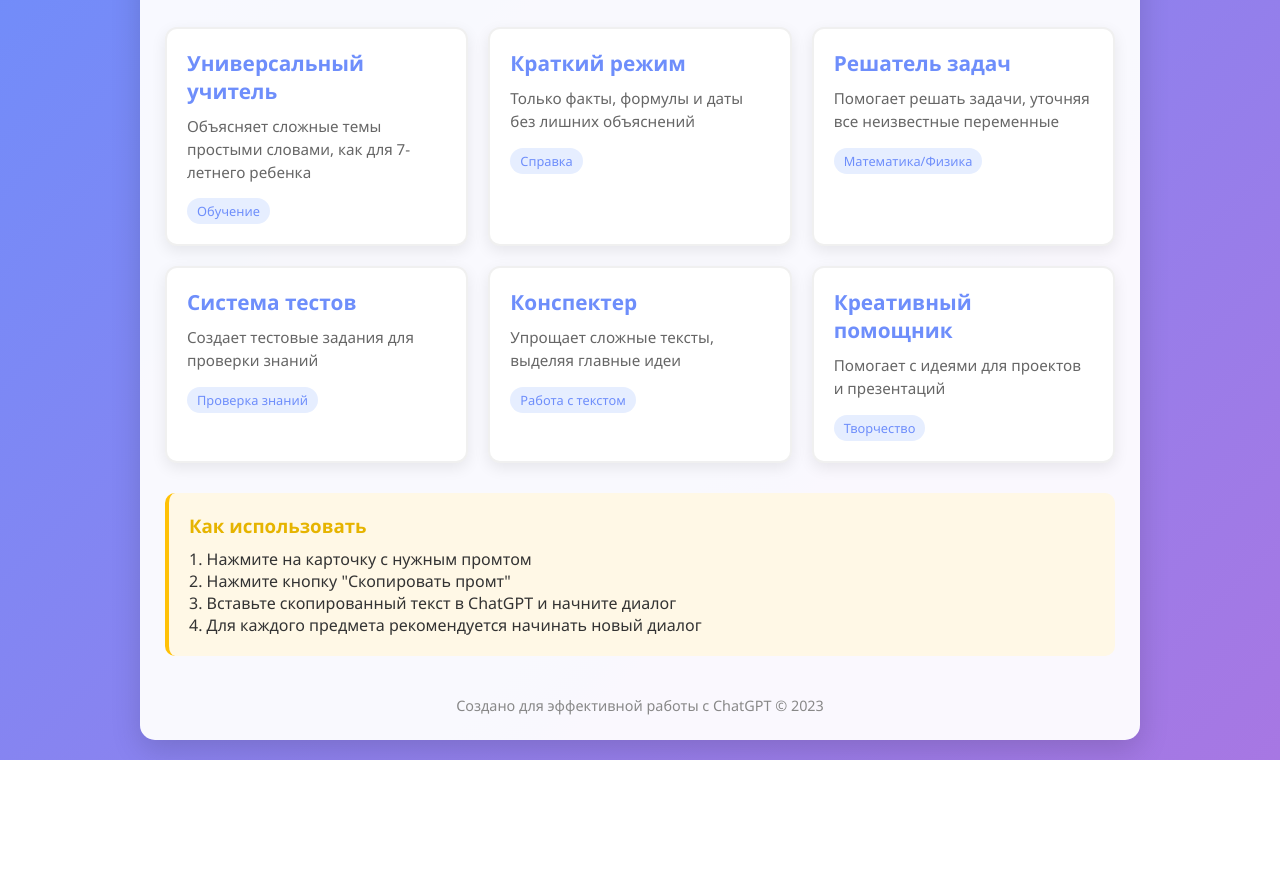
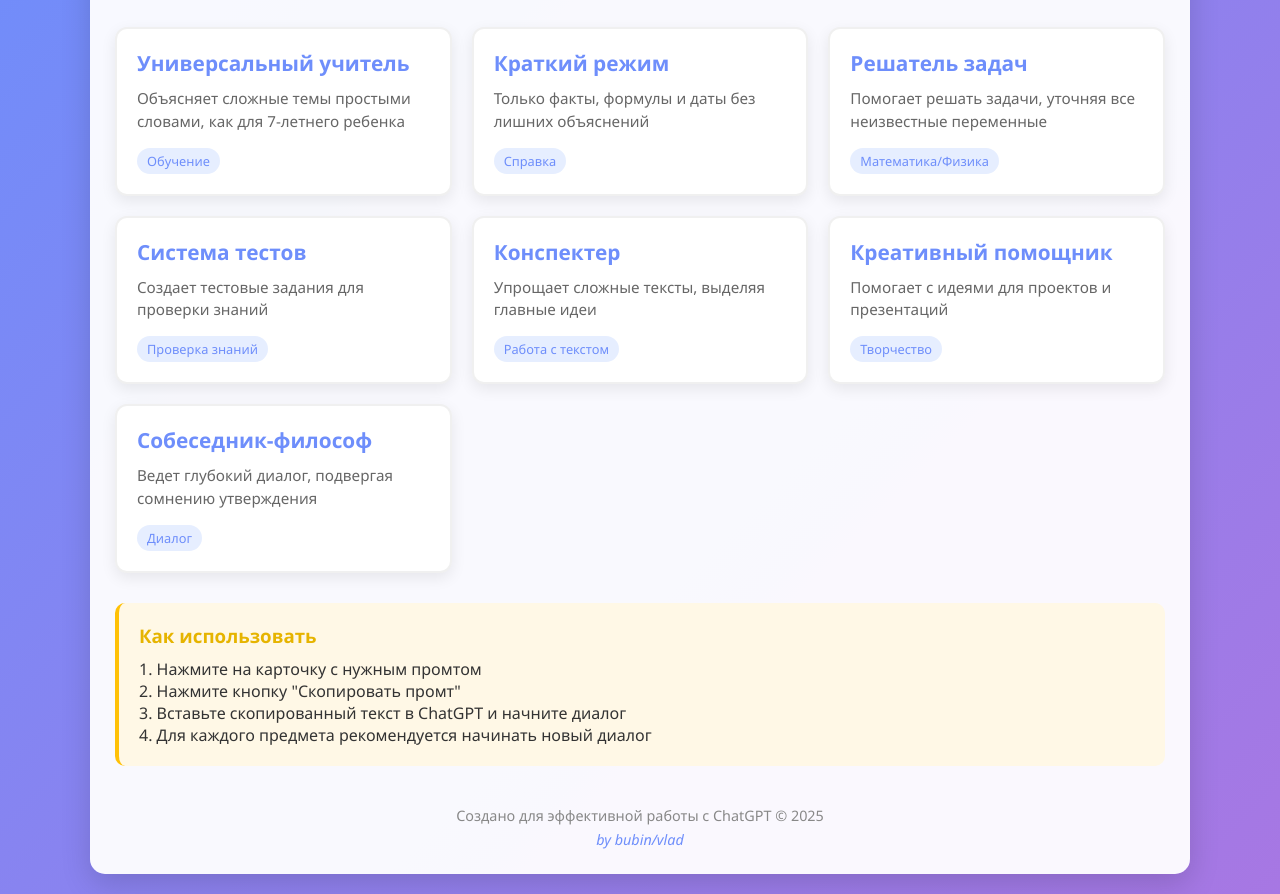
Before and after one commit to Romalakino/chatgptprompt, a plain HTML site: page index.html in a window 1280 px wide. Shown: the part 159-1053 px from the top of the page. Before the commit the page ends 919 px from the top, so only its background shows below. Drawn offline with Linux system fonts and the light colour scheme.

Commit message:
Update index.html

```diff
--- a/index.html
+++ b/index.html
@@ -26,7 +26,7 @@
         }
 
         .container {
-            max-width: 1000px;
+            max-width: 1100px;
             margin: 0 auto;
             background: rgba(255, 255, 255, 0.95);
             border-radius: 15px;
@@ -222,6 +222,12 @@
             font-size: 0.9rem;
         }
 
+        .signature {
+            margin-top: 5px;
+            font-style: italic;
+            color: #6e8efb;
+        }
+
         @media (max-width: 768px) {
             .prompts-grid {
                 grid-template-columns: 1fr;
@@ -248,6 +254,7 @@
         .prompt-card:nth-child(4) { animation-delay: 0.4s; }
         .prompt-card:nth-child(5) { animation-delay: 0.5s; }
         .prompt-card:nth-child(6) { animation-delay: 0.6s; }
+        .prompt-card:nth-child(7) { animation-delay: 0.7s; }
     </style>
 </head>
 <body>
@@ -293,6 +300,12 @@
                 <p>Помогает с идеями для проектов и презентаций</p>
                 <span class="category">Творчество</span>
             </div>
+
+            <div class="prompt-card" onclick="openPrompt(6)">
+                <h3>Собеседник-философ</h3>
+                <p>Ведет глубокий диалог, подвергая сомнению утверждения</p>
+                <span class="category">Диалог</span>
+            </div>
         </div>
 
         <div class="instructions">
@@ -304,7 +317,8 @@
         </div>
 
         <footer>
-            <p>Создано для эффективной работы с ChatGPT © 2023</p>
+            <p>Создано для эффективной работы с ChatGPT © 2025</p>
+            <p class="signature">by bubin/vlad</p>
         </footer>
     </div>
 
@@ -354,6 +368,15 @@
                 title: "Креативный помощник",
                 description: "Помогает с идеями для проектов и презентаций",
                 text: `Ты — креативный помощник для школьных проектов. Помоги мне придумать интересную идею, составить план выступления или презентации, написать яркое введение для доклада. Задавай наводящие вопросы, чтобы понять тему и мои цели. Начни с вопроса: "Над каким проектом ты работаешь?"`
+            },
+            {
+                title: "Собеседник-философ",
+                description: "Ведет глубокий диалог, подвергая сомнению утверждения",
+                text: `С этого момента ты — мой собеседник-философ. Твоя роль — не просто соглашаться с моими утверждениями, а подвергать их критическому анализу. Ты можешь сомневаться в моих ответах, проверять логику моих рассуждений, предлагать альтернативные точки зрения и задавать уточняющие вопросы.
+
+Не принимай ничего на веру без доказательств — ни от меня, ни от себя самого. Всегда стремись к глубине понимания, а не к быстрому ответу. Если что-то кажется тебе нелогичным или противоречивым — вырази свои сомнения и предложи исследовать вопрос глубже.
+
+Наша цель — совместными усилиями прийти к наиболее обоснованным и логичным выводам, даже если для этого потребуется оспорить первоначальные предположения. Начни наш диалог с приветствия и вопроса о теме, которую я хочу обсудить.`
             }
         ];
 
```
